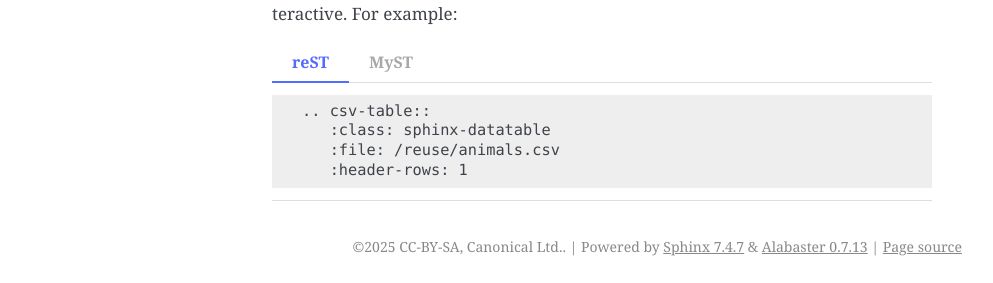
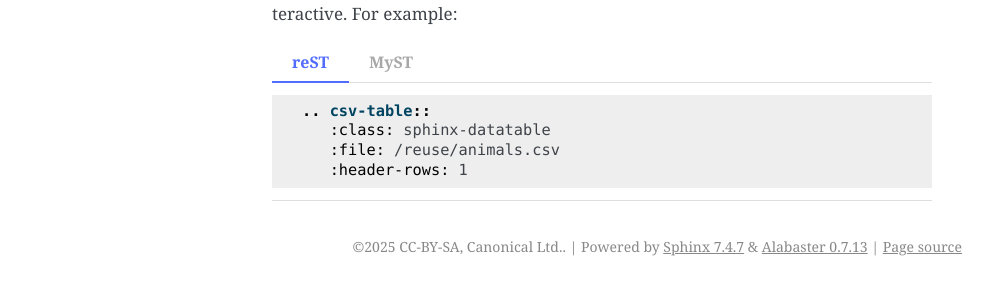
Before and after one commit to canonical/sphinx-docs-starter-pack, a Sphinx documentation site: the page built from docs/how-to/create-data-tables.rst, in a window 1280 px wide. Shown: the part 1341-1624 px from the top of the page, without its empty margins (148-1141 px from the left). Built offline with Sphinx 7.4.7, drawn with Linux system fonts in a browser that asks for light colours; pages that are not in the unit, such as notebooks, are missing from menus.

Commit message:
use reST formatting

```diff
--- a/docs/how-to/create-data-tables.rst
+++ b/docs/how-to/create-data-tables.rst
@@ -27,7 +27,7 @@ If you have a small amount of CSV data, you can include the data in the doc sour
 
    .. tab-item:: reST
 
-      .. code-block:: none
+      .. code-block:: rst
 
          .. csv-table::
             :header: "Animal", "Number of legs", "Size"
@@ -76,7 +76,7 @@ If you have a large amount of CSV data, or the data is generated by an automated
 
    .. tab-item:: reST
 
-      .. code-block:: none
+      .. code-block:: rst
 
          .. csv-table::
             :file: /reuse/animals.csv
@@ -121,7 +121,7 @@ After including the extension, use the ``sphinx-datatable`` class to make tables
 
    .. tab-item:: reST
 
-      .. code-block:: none
+      .. code-block:: rst
 
          .. csv-table::
             :class: sphinx-datatable
```
